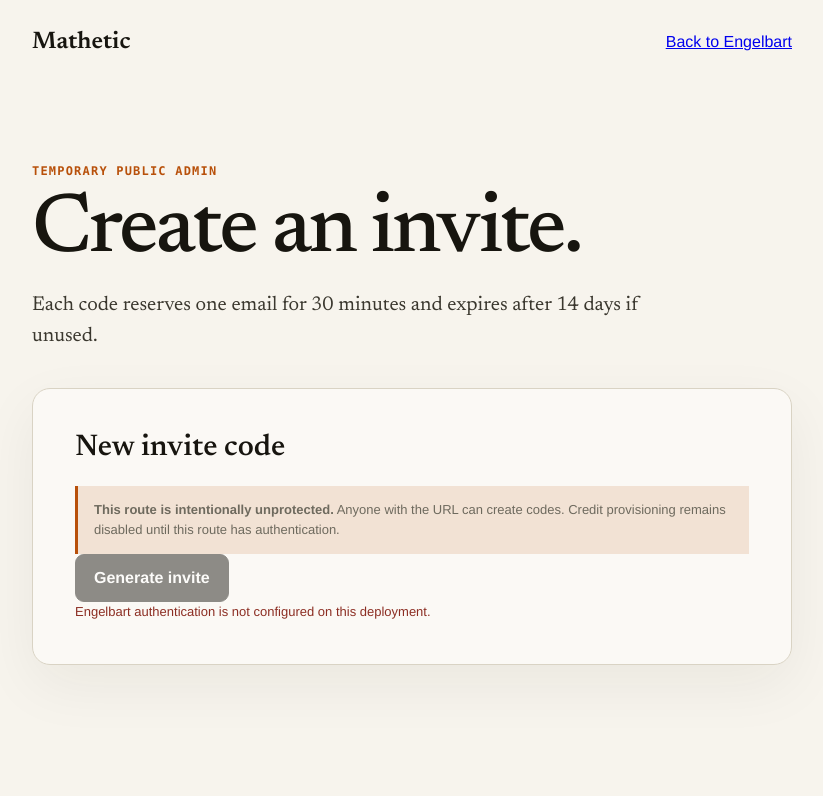
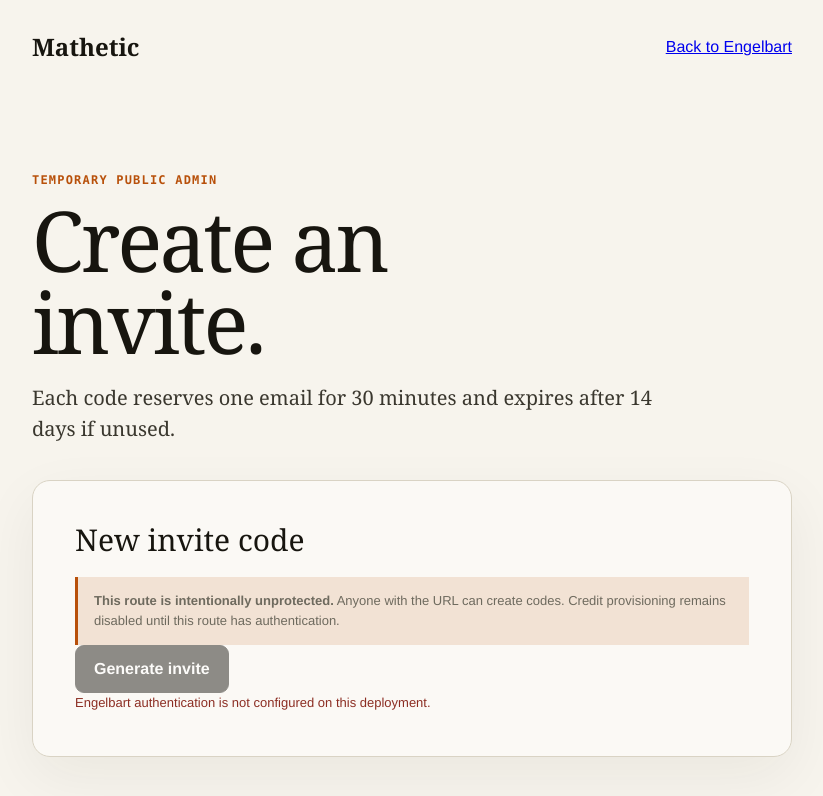
Before and after one commit to Mathetic-PBC/berkeley-research, a website: page engelbart/admin/index.html in a window 1280 px wide. Shown: the whole page, without its empty margins (228-1051 px from the left). Drawn offline with nearby package versions, Linux system fonts and the light colour scheme; no server answers.

Commit message:
Remove Google font dependency from Engelbart

```diff
--- a/engelbart/admin/index.html
+++ b/engelbart/admin/index.html
@@ -5,9 +5,6 @@
   <meta name="viewport" content="width=device-width, initial-scale=1">
   <title>Engelbart invites · Mathetic</title>
   <meta name="robots" content="noindex, nofollow">
-  <link rel="preconnect" href="https://fonts.googleapis.com">
-  <link rel="preconnect" href="https://fonts.gstatic.com" crossorigin>
-  <link href="https://fonts.googleapis.com/css2?family=Newsreader:opsz,wght@6..72,400..700&amp;display=swap" rel="stylesheet">
   <link rel="stylesheet" href="/engelbart/styles.css">
 </head>
 <body>
--- a/engelbart/styles.css
+++ b/engelbart/styles.css
@@ -8,7 +8,7 @@
   --accent-soft: #f2e2d4;
   --success: #225b3a;
   --danger: #8c2e23;
-  --serif: "Newsreader", Georgia, serif;
+  --serif: Georgia, "Times New Roman", serif;
   --sans: Helvetica, Arial, sans-serif;
   --mono: "SFMono-Regular", Consolas, "Liberation Mono", monospace;
 }
```
Also changed, not shown: engelbart/index.html (+0 -3 lines), vercel.json.
